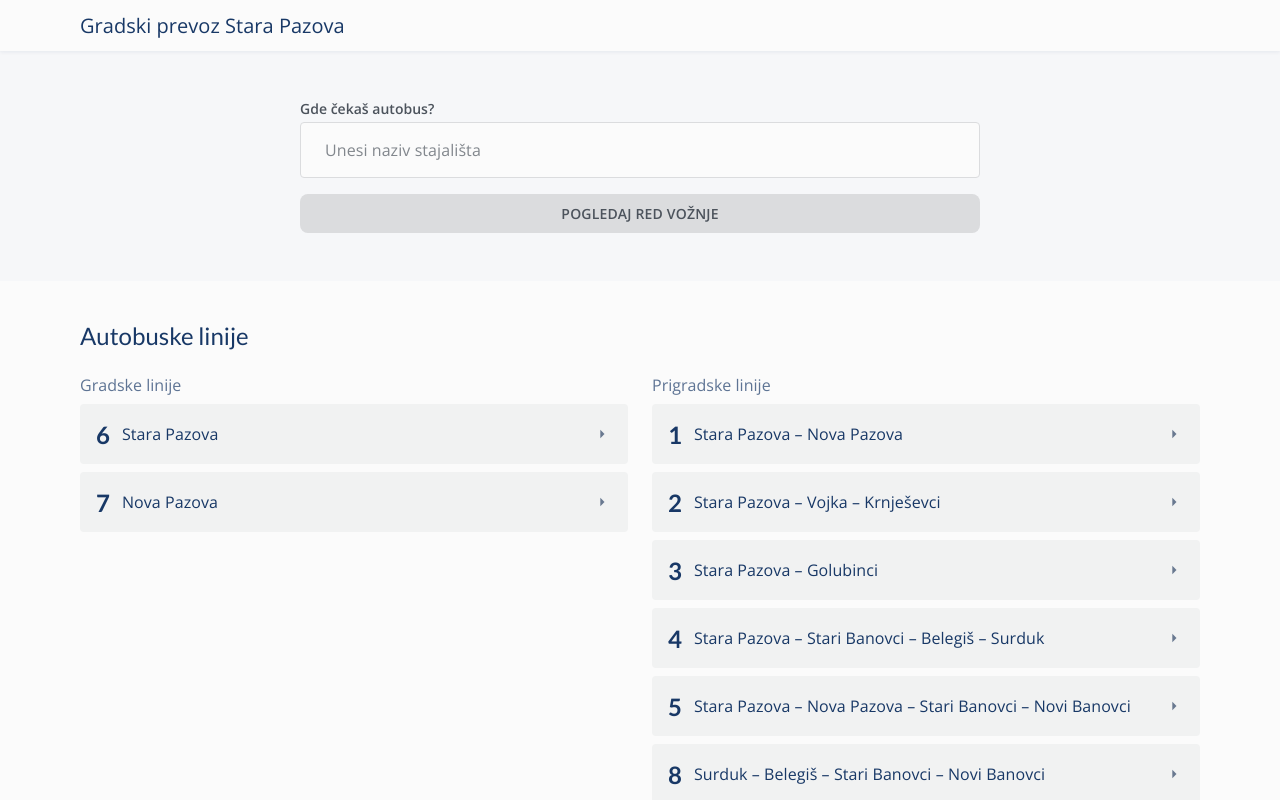
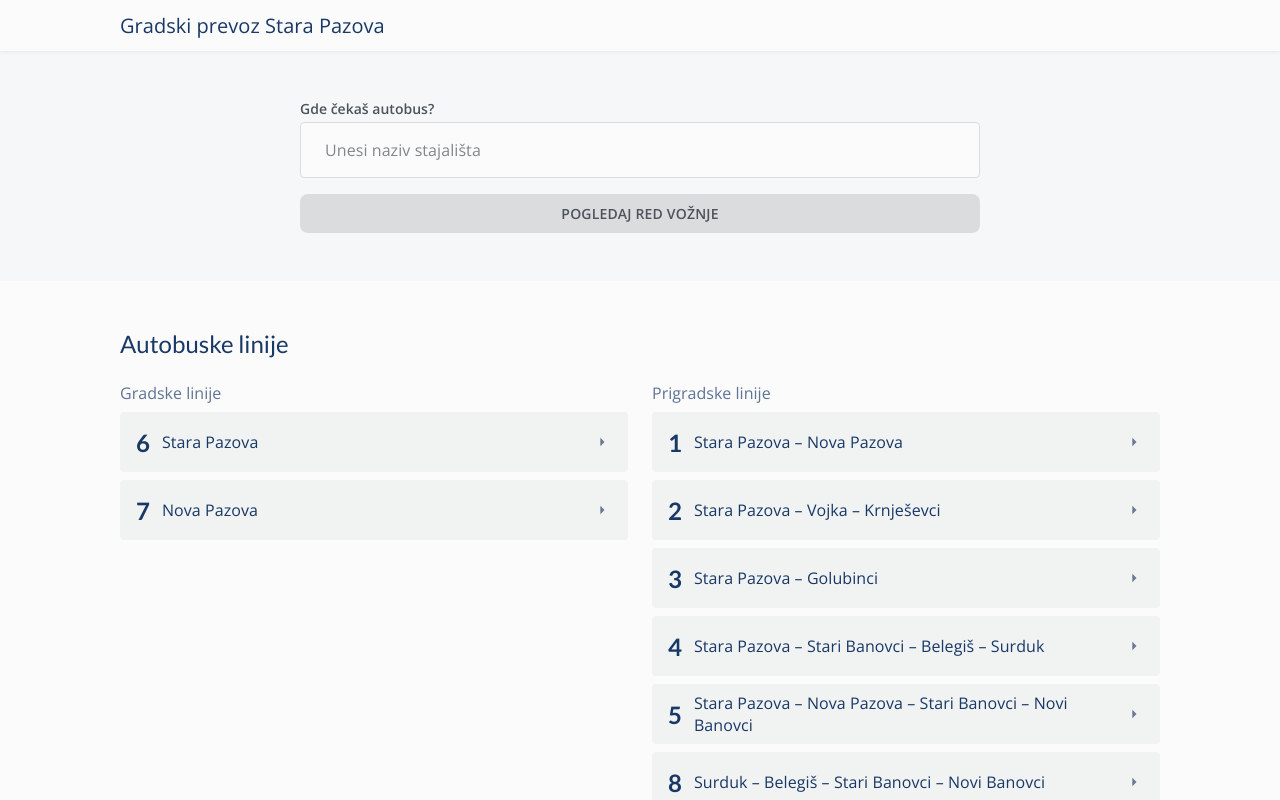
Before and after one commit to nia05/gradski-prevoz-stara-pazova, an Angular app: page / in a window 1280 px wide. Shown: the top 800 px of the page. Built offline with nearby package versions, Linux system fonts and the light colour scheme.

Commit message:
update styling

```diff
--- a/src/styles/_layout.scss
+++ b/src/styles/_layout.scss
@@ -5,11 +5,14 @@
     @media (min-width: breakpoints.$tablet) {
         --page-padding-inline: 5rem;
     }
+    @media (min-width: breakpoints.$desktop) {
+        --page-padding-inline: 7.5rem;
+    }
 }
 
 .container {
     padding: 2rem var(--page-padding-inline);
     @media (min-width: breakpoints.$tablet) {
-        padding-block: 2.5rem;
+        padding-block: 3rem;
     }
 }
```
